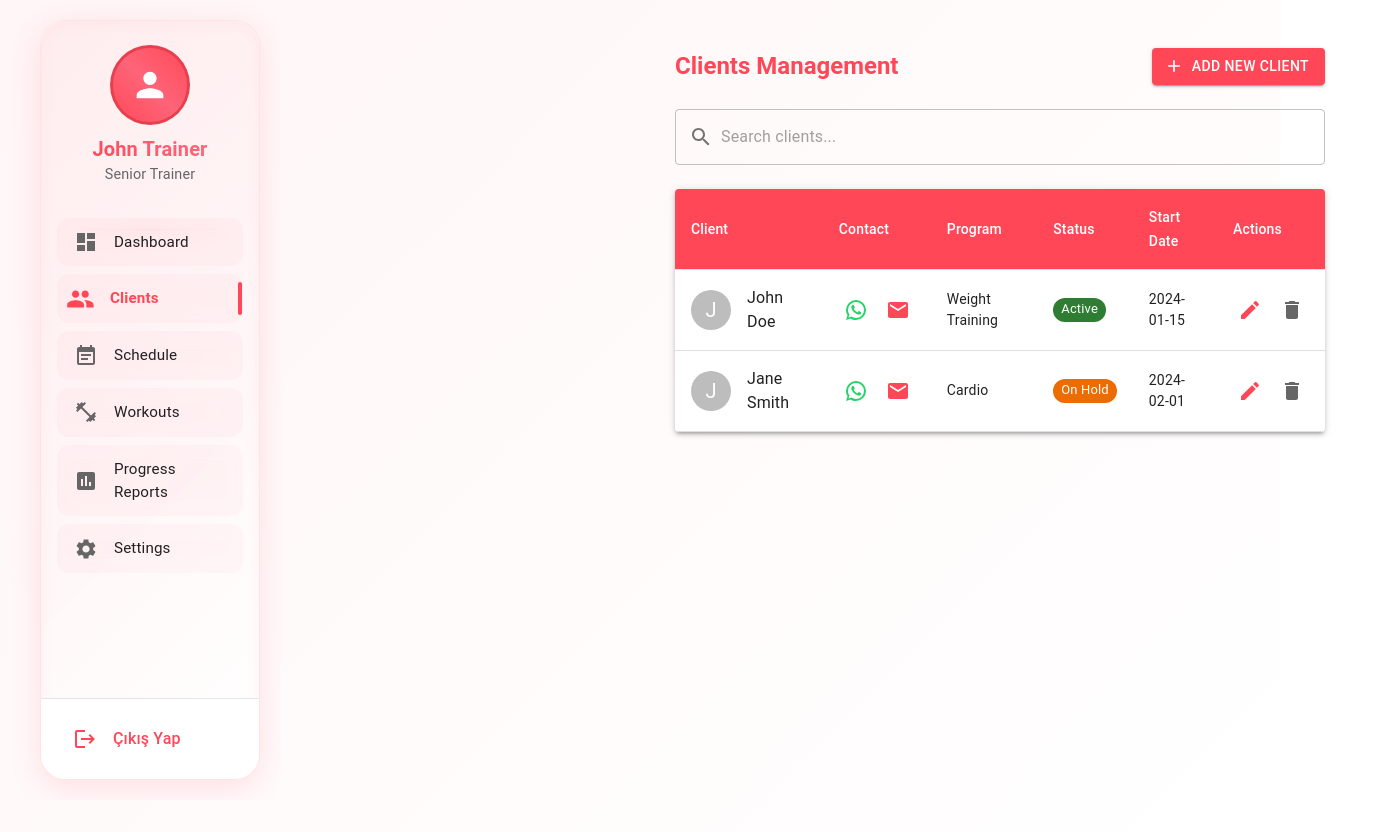
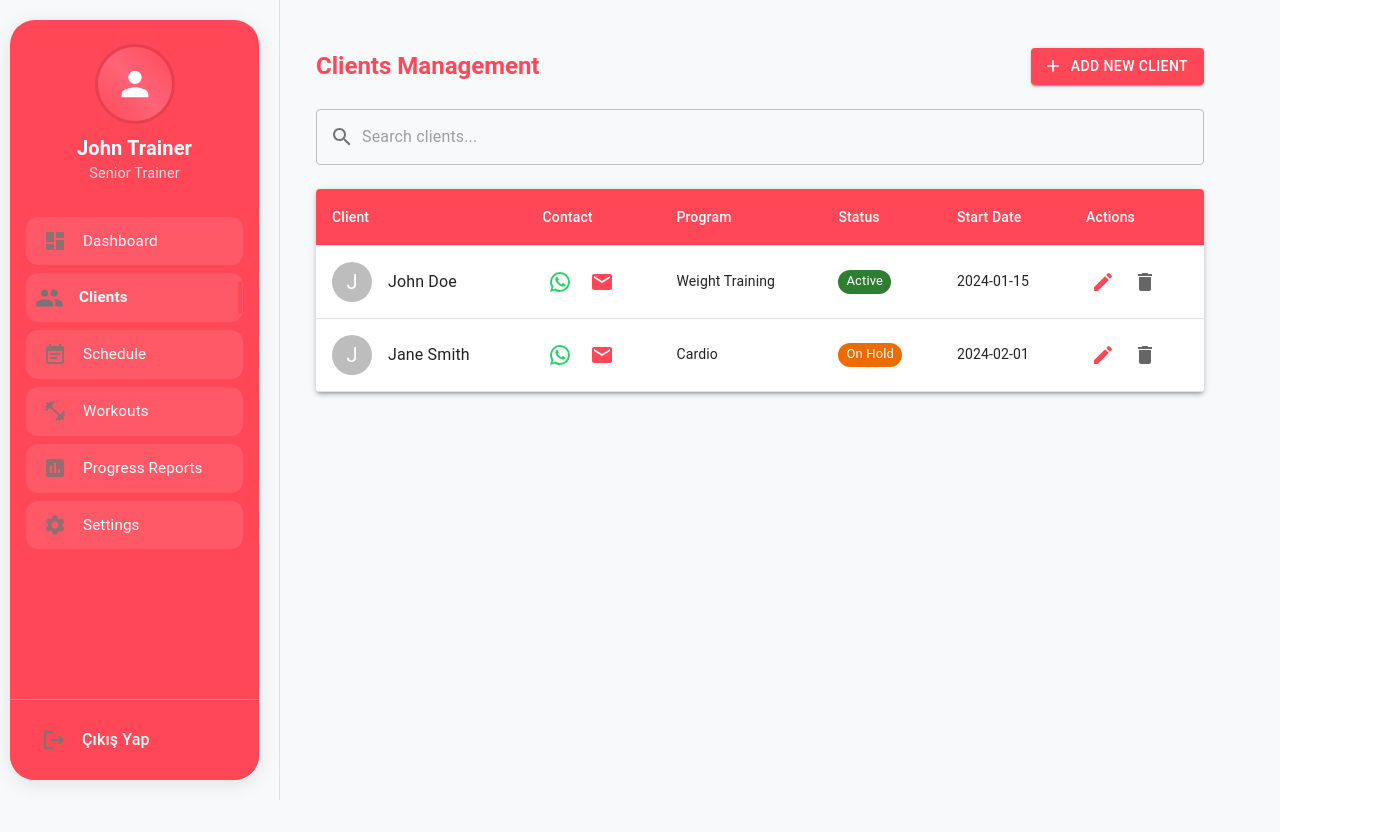
Before and after one commit to NightFoX54/gym-management, a React (Create React App) app in the folder gym-management/: page /trainer/clients in a window 1280 px wide. Shown: the whole page, 1389 px wide, since content can reach past the window. Built offline with nearby package versions, Linux system fonts and the light colour scheme.

Commit message:
Add files via upload

```diff
--- a/gym-management/src/components/trainer/TrainerNavbar.js
+++ b/gym-management/src/components/trainer/TrainerNavbar.js
@@ -24,6 +24,46 @@ import {
 } from '@mui/icons-material';
 import { useNavigate, useLocation } from 'react-router-dom';
 import { motion, AnimatePresence } from 'framer-motion';
+import { styled } from '@mui/system';
+
+const StyledDrawer = styled(Drawer)(({ theme }) => ({
+  '& .MuiDrawer-paper': {
+    backgroundColor: '#f5f5f5',
+    color: '#757575',
+    width: 240,
+    boxSizing: 'border-box',
+    borderRight: '1px solid #e0e0e0',
+    '& .MuiListItemIcon-root': {
+      color: '#757575',
+    },
+    '& .MuiListItemText-root': {
+      color: '#757575',
+    },
+    '& .MuiListItem-root': {
+      '&:hover': {
+        backgroundColor: '#eeeeee',
+      },
+    },
+  },
+}));
+
+const StyledListItem = styled(ListItem)(({ theme, selected }) => ({
+  margin: '4px 8px',
+  borderRadius: '8px',
+  backgroundColor: selected ? '#e0e0e0' : 'transparent',
+  '&:hover': {
+    backgroundColor: '#eeeeee',
+  },
+}));
+
+const DrawerHeader = styled('div')(({ theme }) => ({
+  display: 'flex',
+  alignItems: 'center',
+  padding: '16px',
+  backgroundColor: '#eeeeee',
+  color: '#757575',
+  borderBottom: '1px solid #e0e0e0',
+}));
 
 const TrainerNavbar = ({ isDarkMode }) => {
   const navigate = useNavigate();
@@ -48,25 +88,21 @@ const TrainerNavbar = ({ isDarkMode }) => {
     <Box sx={{
       height: '95vh',
       margin: '20px',
-      marginLeft: '40px', // Added margin to move navbar right
-      bgcolor: isDarkMode ? 'rgba(26, 26, 26, 0.95)' : 'rgba(255, 255, 255, 0.95)',
+      marginLeft: '10px',
+      bgcolor: isDarkMode ? '#1a1a1a' : '#ff4757',
       borderRadius: '25px',
       position: 'relative',
       overflow: 'hidden',
-      backdropFilter: 'blur(12px)',
-      border: `1px solid ${isDarkMode ? 'rgba(255,71,87,0.2)' : 'rgba(255,71,87,0.15)'}`,
-      boxShadow: isDarkMode
-        ? '0 8px 32px rgba(255,71,87,0.2), inset 0 2px 15px rgba(255,71,87,0.1)'
-        : '0 8px 32px rgba(255,71,87,0.15), inset 0 2px 15px rgba(255,71,87,0.05)',
-      '&::before': {
-        content: '""',
-        position: 'absolute',
-        top: 0,
-        left: 0,
-        right: 0,
-        height: '100%',
-        background: `linear-gradient(135deg, rgba(255,71,87,${isDarkMode ? '0.15' : '0.1'}) 0%, transparent 100%)`,
-        borderRadius: 'inherit',
+      border: 'none',
+      boxShadow: '0 4px 20px rgba(0, 0, 0, 0.1)',
+      '& .MuiListItemIcon-root': {
+        color: '#ffffff',
+      },
+      '& .MuiListItemText-root': {
+        color: '#ffffff',
+      },
+      '& .MuiTypography-root': {
+        color: '#ffffff',
       }
     }}>
       <motion.div
@@ -115,10 +151,8 @@ const TrainerNavbar = ({ isDarkMode }) => {
             <Typography
               variant="h6"
               sx={{
-                background: 'linear-gradient(45deg, #ff4757, #ff6b81)',
-                WebkitBackgroundClip: 'text',
-                WebkitTextFillColor: 'transparent',
                 fontWeight: 'bold',
+                color: '#ffffff !important', // Force white color for name
               }}
             >
               John Trainer
@@ -126,8 +160,9 @@ const TrainerNavbar = ({ isDarkMode }) => {
             <Typography
               variant="body2"
               sx={{
-                color: isDarkMode ? '#aaa' : '#666',
-                fontSize: '0.9rem'
+                color: '#ffffff !important', // Force white color for title
+                fontSize: '0.9rem',
+                opacity: 0.8
               }}
             >
               Senior Trainer
@@ -141,15 +176,13 @@ const TrainerNavbar = ({ isDarkMode }) => {
         '& .MuiListItem-root': {
           mb: 1,
           borderRadius: '12px',
-          background: isDarkMode ? 'rgba(255,255,255,0.03)' : 'rgba(255,71,87,0.03)',
+          background: 'rgba(255, 255, 255, 0.1)',
           backdropFilter: 'blur(8px)',
-          border: '1px solid',
-          borderColor: 'transparent',
+          border: '1px solid transparent',
           transition: 'all 0.3s ease',
           '&:hover': {
-            borderColor: 'rgba(255,71,87,0.3)',
-            background: isDarkMode ? 'rgba(255,71,87,0.1)' : 'rgba(255,71,87,0.08)',
-            transform: 'translateX(8px)',
+            background: 'rgba(255, 255, 255, 0.2)',
+            borderColor: '#ffffff',
           }
         }
       }}>
@@ -164,14 +197,23 @@ const TrainerNavbar = ({ isDarkMode }) => {
                 button
                 onClick={() => handleNavigation(item.path)}
                 sx={{
-                  background: isActive ? `rgba(255,71,87,${isDarkMode ? '0.15' : '0.1'})` : 'transparent',
-                  borderLeft: isActive ? '4px solid #ff4757' : '4px solid transparent',
+                  background: isActive
+                    ? isDarkMode
+                      ? 'rgba(220, 53, 69, 0.2)'
+                      : 'rgba(255, 255, 255, 0.2)'
+                    : 'transparent',
+                  borderLeft: isActive
+                    ? `4px solid ${isDarkMode ? '#dc3545' : '#ffffff'}`
+                    : '4px solid transparent',
                   pl: isActive ? '12px' : '16px',
                 }}
               >
                 <ListItemIcon
                   sx={{
-                    color: isActive ? '#ff4757' : isDarkMode ? '#fff' : '#666',
+                    color: isActive
+                      ? isDarkMode ? '#dc3545' : '#ffffff'
+                      : isDarkMode ? '#999' : '#ffffff',
+                    opacity: isActive ? 1 : 0.8,
                     minWidth: '40px',
                     transition: 'transform 0.3s ease',
                     transform: isActive ? 'scale(1.2)' : 'scale(1)',
@@ -184,7 +226,7 @@ const TrainerNavbar = ({ isDarkMode }) => {
                   sx={{
                     '& .MuiListItemText-primary': {
                       fontWeight: isActive ? 600 : 400,
-                      color: isActive ? '#ff4757' : 'inherit',
+                      color: '#ffffff !important', // Force white color
                       fontSize: '0.95rem',
                     }
                   }}
@@ -215,22 +257,21 @@ const TrainerNavbar = ({ isDarkMode }) => {
         left: 0,
         right: 0,
         p: 2,
-        borderTop: `1px solid ${isDarkMode ? 'rgba(255,255,255,0.1)' : 'rgba(0,0,0,0.1)'}`,
-        background: isDarkMode ? 'rgba(26,26,26,0.95)' : 'rgba(255,255,255,0.95)',
-        backdropFilter: 'blur(10px)',
+        borderTop: `1px solid ${isDarkMode ? 'rgba(255,255,255,0.1)' : 'rgba(255,255,255,0.3)'}`,
+        background: isDarkMode ? '#1a1a1a' : '#ff4757',
       }}>
         <motion.div whileHover={{ x: 5 }} whileTap={{ scale: 0.95 }}>
           <ListItem
             button
             sx={{
               borderRadius: '12px',
-              color: '#ff4757',
+              color: '#ffffff',
               '&:hover': {
-                bgcolor: 'rgba(255,71,87,0.1)',
+                bgcolor: 'rgba(255,255,255,0.1)',
               }
             }}
           >
-            <ListItemIcon sx={{ color: '#ff4757', minWidth: '40px' }}>
+            <ListItemIcon sx={{ color: '#ffffff', minWidth: '40px' }}>
               <Logout />
             </ListItemIcon>
             <ListItemText
@@ -238,6 +279,7 @@ const TrainerNavbar = ({ isDarkMode }) => {
               sx={{
                 '& .MuiListItemText-primary': {
                   fontWeight: 500,
+                  color: '#ffffff !important', // Force white color for logout text
                 }
               }}
             />
@@ -273,20 +315,19 @@ const TrainerNavbar = ({ isDarkMode }) => {
       <Box
         component="nav"
         sx={{
-          width: { sm: 360 }, // Increased width for more margin
+          width: { sm: 260 }, // Increased from 240px
           flexShrink: { sm: 0 },
+          position: 'fixed',
+          height: '100%',
           '& .MuiDrawer-paper': {
-            width: 360,
+            width: 260, // Increased from 240px
             boxSizing: 'border-box',
             border: 'none',
             background: 'transparent',
-            '&::-webkit-scrollbar': {
-              display: 'none'
-            },
           }
         }}
       >
-        <Drawer
+        <StyledDrawer
           variant="temporary"
           open={mobileOpen}
           onClose={() => setMobileOpen(false)}
@@ -297,8 +338,8 @@ const TrainerNavbar = ({ isDarkMode }) => {
           }}
         >
           {drawer}
-        </Drawer>
-        <Drawer
+        </StyledDrawer>
+        <StyledDrawer
           variant="permanent"
           sx={{
             display: { xs: 'none', sm: 'block' },
@@ -307,7 +348,7 @@ const TrainerNavbar = ({ isDarkMode }) => {
           open
         >
           {drawer}
-        </Drawer>
+        </StyledDrawer>
       </Box>
     </>
   );
--- a/gym-management/src/styles/TrainerPage.css
+++ b/gym-management/src/styles/TrainerPage.css
@@ -1,14 +1,14 @@
 .trainer-page {
   min-height: 100vh;
   display: flex;
-  background: linear-gradient(135deg, rgba(255,71,87,0.05) 0%, transparent 100%);
-  padding: 0 20px; /* Added horizontal padding */
+  background: #f8f9fa;
+  padding: 0 20px;
   box-sizing: border-box;
   padding-bottom: 2rem;
 }
 
 .trainer-page.dark-mode {
-  background: linear-gradient(135deg, rgba(26,26,26,0.95) 0%, rgba(26,26,26,1) 100%);
+  background: #1a1a1a;
   color: #ffffff;
 }
 
@@ -18,12 +18,12 @@
 
 .trainer-content {
   flex-grow: 1;
-  padding: 24px 40px; /* Added horizontal padding */
-  margin-left: 360px; /* Increased margin to match new navbar width */
-  max-width: 1440px; /* Added max-width for better layout */
-  width: 100%;
-  margin: 0 auto;
-  margin-left: 360px;
+  padding: 24px 32px;
+  margin-left: 240px;
+  width: calc(100% - 240px);
+  box-sizing: border-box;
+  overflow-x: hidden;
+  max-width: none;
 }
 
 .dashboard-title {
@@ -40,11 +40,12 @@
 }
 
 .stat-card {
-  transition: transform 0.3s ease-in-out !important;
+  transition: all 0.3s ease-in-out !important;
   border-radius: 12px !important;
   box-shadow: 0 4px 20px rgba(0, 0, 0, 0.1) !important;
   backdrop-filter: blur(10px);
   border: 1px solid rgba(255,255,255,0.1);
+  background: linear-gradient(135deg, rgb(255, 71, 87), #d13b47) !important;
 }
 
 .stat-card:hover {
@@ -75,18 +76,17 @@
 .schedule-paper,
 .progress-paper {
   border-radius: 12px !important;
-  box-shadow: 0 4px 20px rgba(0, 0, 0, 0.1) !important;
+  box-shadow: 0 4px 20px rgba(0, 0, 0, 0.05) !important;
   height: 100%;
   padding: 1.5rem !important;
-  background: rgba(255,255,255,0.6);
-  backdrop-filter: blur(10px);
-  transition: transform 0.3s ease, box-shadow 0.3s ease;
+  background: #f5f5f5 !important;
+  border: 1px solid #e0e0e0;
 }
 
 .section-title {
-  color: #ff4757;
+  color: #757575;
   font-weight: 600 !important;
-  border-bottom: 2px solid #ff4757;
+  border-bottom: 2px solid #bdbdbd;
   padding-bottom: 0.5rem;
   margin-bottom: 1rem !important;
 }
@@ -102,7 +102,7 @@
 }
 
 .session-item:hover {
-  background-color: rgba(255, 71, 87, 0.1);
+  background-color: #eeeeee;
 }
 
 .session-avatar {
@@ -122,21 +122,17 @@
   display: flex;
   align-items: center;
   justify-content: center;
-  background-color: rgba(255, 71, 87, 0.05);
-  border-radius: 8px;
+  background-color: #fafafa;
+  border: 1px solid #e0e0e0;
 }
 
 .welcome-banner {
-  background: linear-gradient(135deg, #ff4757, #ff3747);
+  background: linear-gradient(135deg, #ff4757, #d13b47) !important;
   color: white;
   border-radius: 12px;
   padding: 24px;
   margin-bottom: 24px;
-  background: linear-gradient(135deg, #ff4757 0%, #ff6b81 100%);
-  padding: 2rem;
-  color: white;
-  box-shadow: 0 4px 20px rgba(255, 71, 87, 0.2);
-  animation: gradientShift 10s ease infinite;
+  box-shadow: 0 4px 20px rgba(0, 123, 255, 0.2);
 }
 
 .quick-actions {
@@ -157,12 +153,13 @@
   cursor: pointer;
   position: relative;
   overflow: hidden;
+  border: 1px solid #e0e0e0;
 }
 
 .action-card:hover {
   transform: translateY(-5px);
-  box-shadow: 0 4px 20px rgba(0, 0, 0, 0.15);
-  border: 1px solid #ff4757;
+  box-shadow: 0 4px 20px rgba(255, 71, 87, 0.15);
+  border-color: #ff4757;
 }
 
 .action-card::before {
@@ -184,13 +181,13 @@
 /* Dark mode overrides */
 .dark-mode .schedule-paper,
 .dark-mode .progress-paper {
-  background-color: #1e1e1e;
+  background-color: #2c2c2c !important;
   color: #ffffff;
-  background: rgba(30,30,30,0.6);
+  border: 1px solid #424242;
 }
 
 .dark-mode .section-title {
-  color: #ff4757;
+  color: #ffffff;
   border-bottom-color: #ff4757;
 }
 
@@ -200,6 +197,24 @@
 
 .dark-mode .progress-box {
   background-color: rgba(255, 71, 87, 0.05);
+}
+
+.dark-mode .action-card {
+  background: #2c2c2c;
+  border-color: #424242;
+}
+
+.dark-mode .stat-card {
+  background: #2c2c2c !important;
+  border-color: #424242 !important;
+}
+
+.dark-mode .stat-card .MuiTypography-h4 {
+  color: #ffffff !important;
+}
+
+.dark-mode .stat-card .MuiTypography-subtitle1 {
+  color: #aaaaaa !important;
 }
 
 /* Update media query */
@@ -214,6 +229,7 @@
 
   .trainer-content {
     margin-left: 0;
+    width: 100%;
     padding: 16px;
   }
 
@@ -336,28 +352,23 @@
   border-color: rgba(255, 255, 255, 0.23);
 }
 
-/* Add glass effect for the navbar */
+/* Remove glass effect for the navbar */
 .glass-nav {
-  backdrop-filter: blur(10px);
-  -webkit-backdrop-filter: blur(10px);
+  backdrop-filter: none;
+  -webkit-backdrop-filter: none;
+  background: transparent;
 }
 
-/* Add curved edges effect */
+/* Update curved edges effect */
 .curved-nav {
   border-radius: 25px !important;
   position: relative;
   overflow: hidden;
+  background: transparent;
 }
 
 .curved-nav::after {
-  content: '';
-  position: absolute;
-  top: 0;
-  right: 0;
-  bottom: 0;
-  width: 15px;
-  background: linear-gradient(90deg, transparent, rgba(255,71,87,0.1));
-  border-radius: 0 25px 25px 0;
+  display: none; /* Removed gradient effect */
 }
 
 /* Dialog Animations */
@@ -409,3 +420,30 @@
 .dark-mode .MuiOutlinedInput-notchedOutline {
   border-color: rgba(255,255,255,0.2);
 }
+
+/* Button styles */
+.MuiButton-contained {
+  background-color: #ff4757 !important;
+}
+
+.MuiButton-contained:hover {
+  background-color: #d13b47 !important;
+}
+
+.MuiButton-outlined {
+  color: #ff4757 !important;
+  border-color: #ff4757 !important;
+}
+
+.MuiButton-outlined:hover {
+  background-color: rgba(255, 71, 87, 0.1) !important;
+}
+
+/* Dark mode text colors */
+.dark-mode .MuiTypography-root {
+  color: #ffffff;
+}
+
+.dark-mode .MuiTextField-root {
+  color: #ffffff;
+}
```
Also changed, not shown: gym-management/src/components/trainer/TrainerPage.js (+48 -34 lines).
